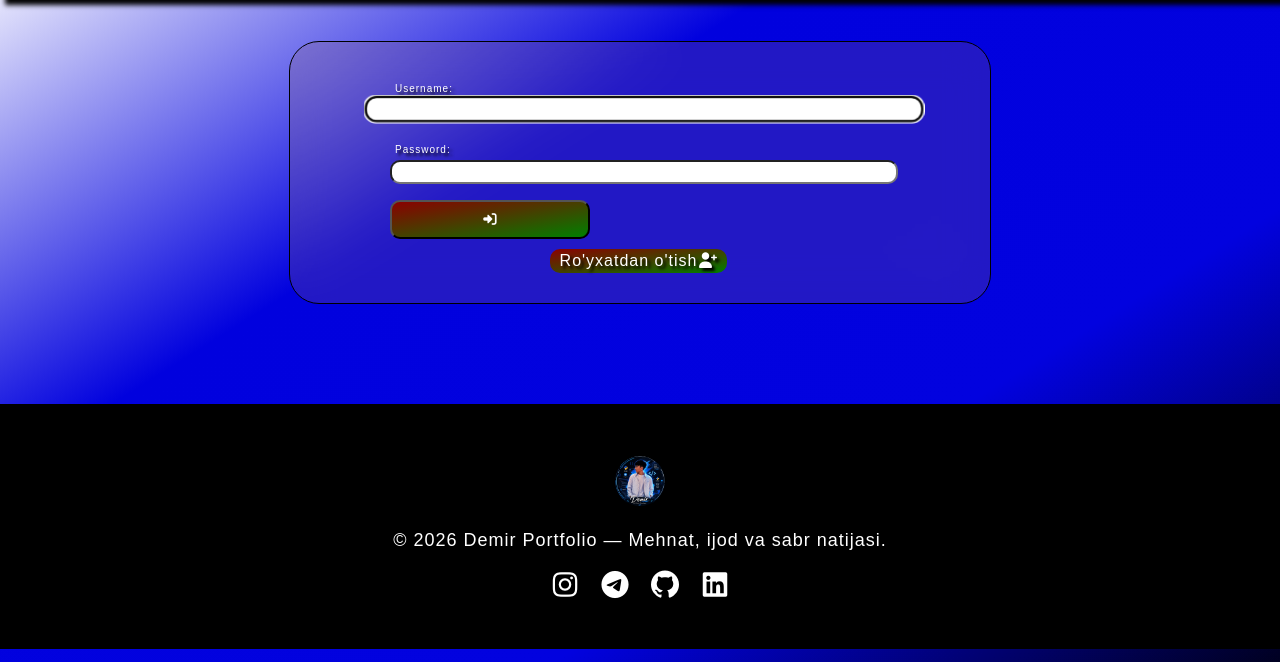
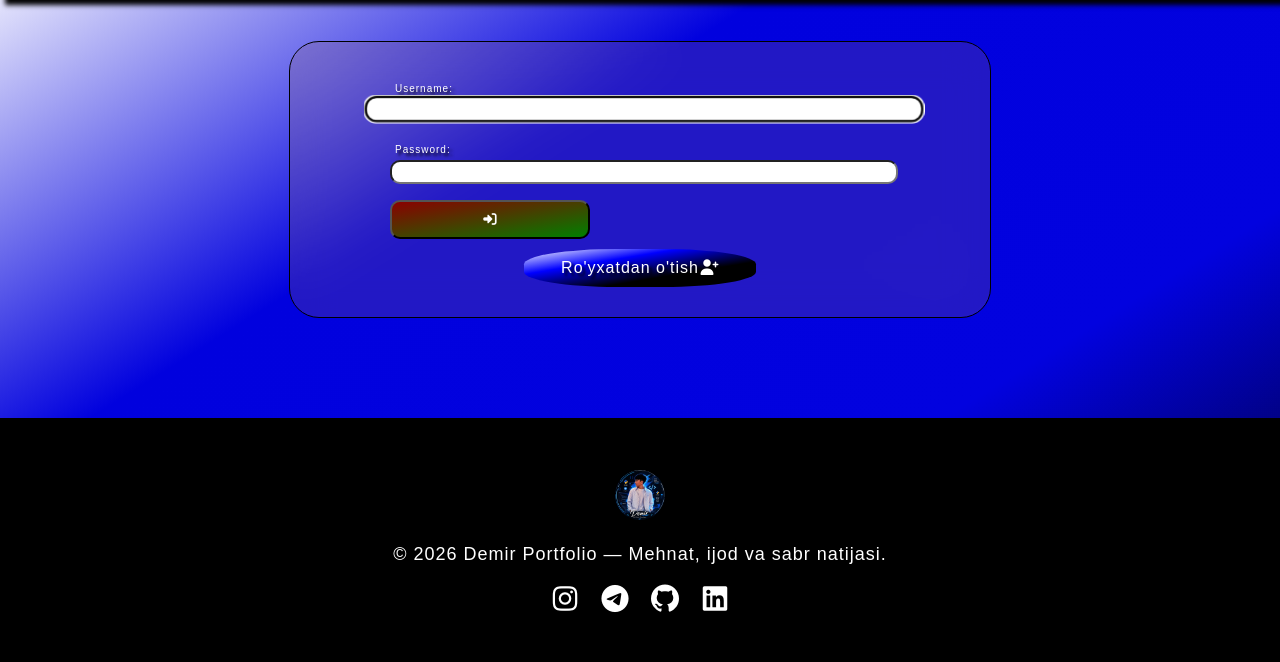
Before and after one commit to qodirboyev/Demir_portfolio, a Django app: page /accounts/login/ in a window 1280 px wide. Shown: the part 59-721 px from the top of the page. Run offline with Django 5.2, Linux system fonts and the light colour scheme; some libraries are stand-ins or nearby versions.

Commit message:
Update login.html

```diff
--- a/templates/registration/login.html
+++ b/templates/registration/login.html
@@ -60,7 +60,7 @@
                 {% csrf_token %}{{ form.as_p }}
                 <button type="submit" class="green_red_button"><i class="fa-solid fa-right-to-bracket"></i></button>
                 <div class="signup_button">
-                    <a href="{% url 'signup' %}" class="green_red_button matn_h4">Ro'yxatdan o'tish<i class="fa-solid fa-user-plus"></i></a>
+                    <a href="{% url 'signup' %}" class="button matn_h4">Ro'yxatdan o'tish<i class="fa-solid fa-user-plus"></i></a>
                 </div>
             </form>
         </div>
```
